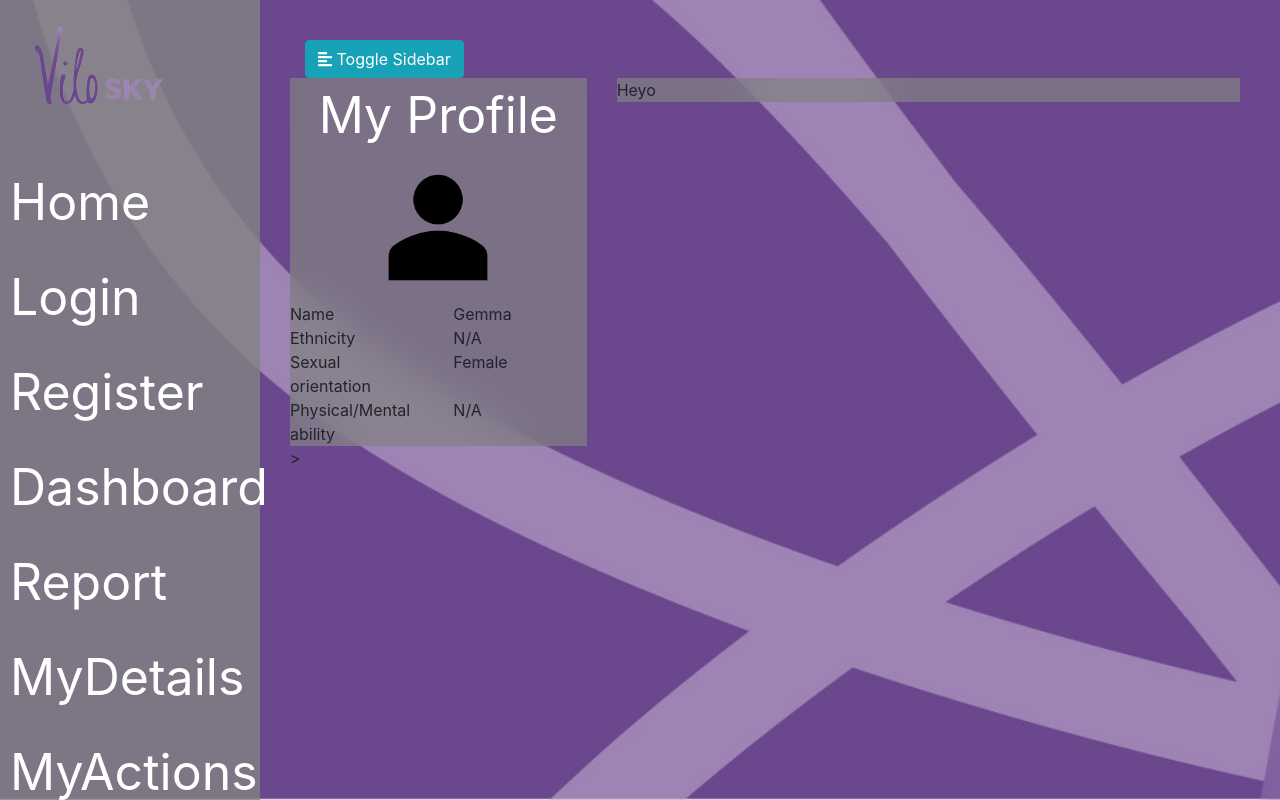
After one commit to andrewwu531/Student_Enquiry_AI_Chatbot, a Django app: page /dashboard/ in a window 1280 px wide. The commit adds this page. Run offline with Django 3.2, Linux system fonts and the light colour scheme; some libraries are stand-ins or nearby versions.

Commit message:
Parts of dashboard added

```diff
--- a/Code/ViloSky/ViloSkyApp/urls.py
+++ b/Code/ViloSky/ViloSkyApp/urls.py
@@ -8,4 +8,5 @@ urlpatterns = [
     path('', views.index, name='index'),
     path('login/',views.login, name='login'),
     path('register/',views.register, name='register'),
+    path('dashboard/',views.dashboard, name='dashboard'),
 ]
--- a/Code/ViloSky/ViloSkyApp/views.py
+++ b/Code/ViloSky/ViloSkyApp/views.py
@@ -13,3 +13,6 @@ def login(request):
 
 def register(request):
     return render(request, 'register.html', {})
+
+def dashboard(request):
+    return render(request, 'dashboard.html', {})
--- a/Code/ViloSky/static/stylesheets/style.css
+++ b/Code/ViloSky/static/stylesheets/style.css
@@ -14,7 +14,7 @@ body {
 }
 
 #sidebar {
-  width: 250px;
+  width: 260px;
   position: fixed;
   top: 0;
   left: 0;
@@ -150,8 +150,30 @@ a.article:hover {
     min-width: 50%;
     max-width: 900px;
     min-height: 600px;
+    animation-name: appear;
+    animation-duration: 0.2s;
+    animation-iteration-count: 1;
+    box-shadow: 0 10px 16px 0 rgba(0,0,0,0.2),0 6px 20px 0 rgba(0,0,0,0.19) !important;
   }
 
+  @keyframes appear{
+    0%{
+      transform: translatey(-20px);
+      opacity: 0;
+    }
+    100%{
+      transform: translatey(0px);
+      opacity: 1;
+    }
+  }
+
+  /*Image options*/
+  .centerImg{
+    display: block;
+    margin-left: auto;
+    margin-right: auto;
+    width: 50%;
+  }
 
   /*Text options*/
   .largeText{
--- a/Code/ViloSky/templates/base.html
+++ b/Code/ViloSky/templates/base.html
@@ -27,7 +27,7 @@
         <!-- Sidebar  -->
         <nav class="customnav" id="sidebar">
             <div class="sidebar-header">
-                <h3>Vilosky</h3>
+              <img src="{% static 'images/logo.png' %}" alt="Vilosky" width="150" height="95">
             </div>
 
             <ul class="list-unstyled components">
@@ -41,7 +41,7 @@
                   <a class="nav-link" href="{% url 'register' %}">Register</a>
                 </li>
                 <li class="nav-item">
-                  <a class="nav-link" href="#">Dashboard</a>
+                  <a class="nav-link" href="{% url 'dashboard' %}">Dashboard</a>
                 </li>
                 <li class="nav-item">
                   <a class="nav-link" href="#">Report</a>
--- /dev/null
+++ b/Code/ViloSky/templates/baseuser.html
@@ -0,0 +1,53 @@
+{% extends 'base.html' %}
+{% load static %}
+
+{% block bodyblock%}
+<div class="row">
+    <div class="col-4">
+        <div class="divbackground">
+            <div class="largeText whiteText centerText">
+                My Profile
+            </div>
+            <img src="{% static 'images/user.png' %}" alt="Vilosky" class="centerImg">
+            <div class="row">
+                <div class="col">
+                    Name
+                </div>
+                <div class="col">
+                    Gemma
+                </div>
+            </div>
+            <div class="row">
+                <div class="col">
+                    Ethnicity
+                </div>
+                <div class="col">
+                    N/A
+                </div>
+            </div>
+            <div class="row">
+                <div class="col">
+                    Sexual orientation
+                </div>
+                <div class="col">
+                    Female
+                </div>
+            </div>
+            <div class="row">
+                <div class="col">
+                    Physical/Mental ability
+                </div>
+                <div class="col">
+                    N/A
+                </div>
+            </div>
+        </div>
+    </div>
+    <div class="col-8">
+        <div class="divbackground">
+            {% block body %}
+            {% endblock %}
+        </div>
+    </div>
+</div>>
+{%endblock%}
--- /dev/null
+++ b/Code/ViloSky/templates/dashboard.html
@@ -0,0 +1,6 @@
+{% extends 'baseuser.html' %}
+{% load static %}
+
+{% block body%}
+<p>Heyo</p>
+{%endblock%}
```
Also changed, not shown: Code/ViloSky/templates/base old.html (deleted, +0 -60 lines), Code/ViloSky/static/images/logo.png (added), Code/ViloSky/static/images/user.png (added).
